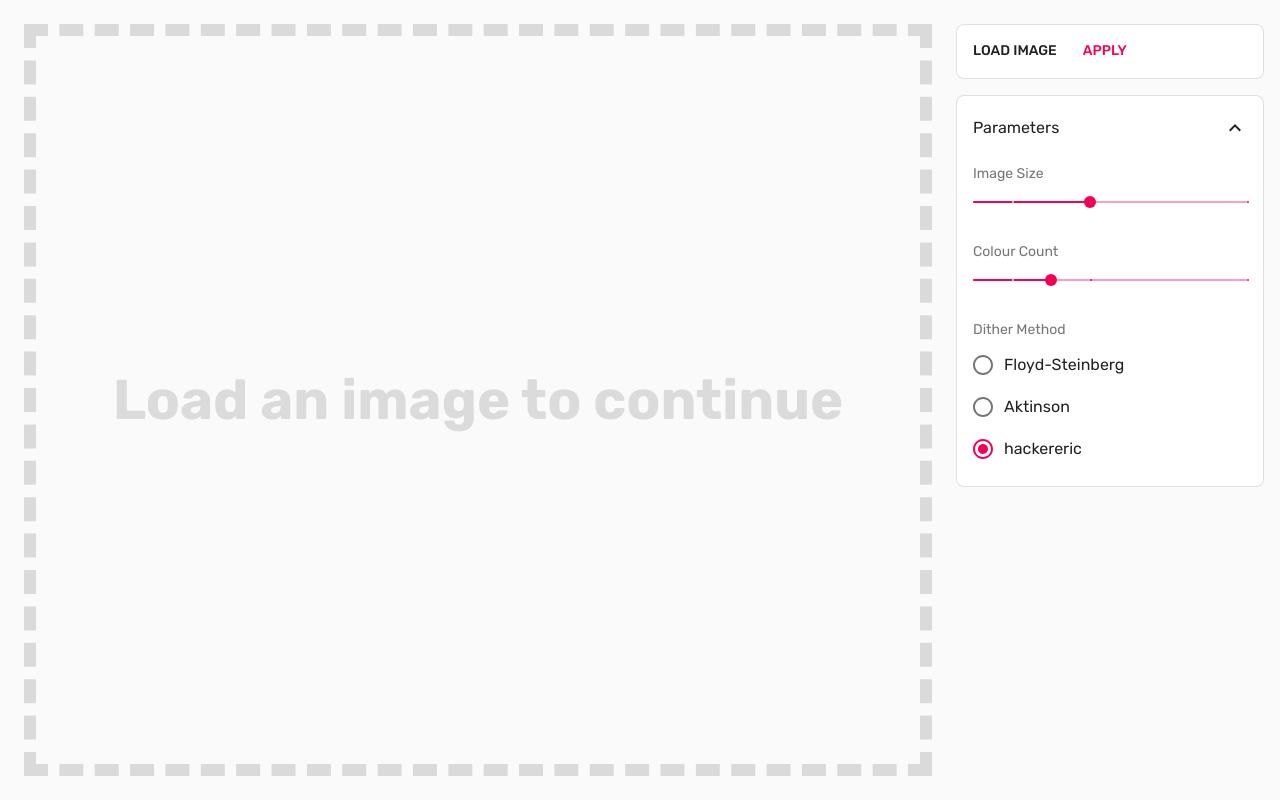
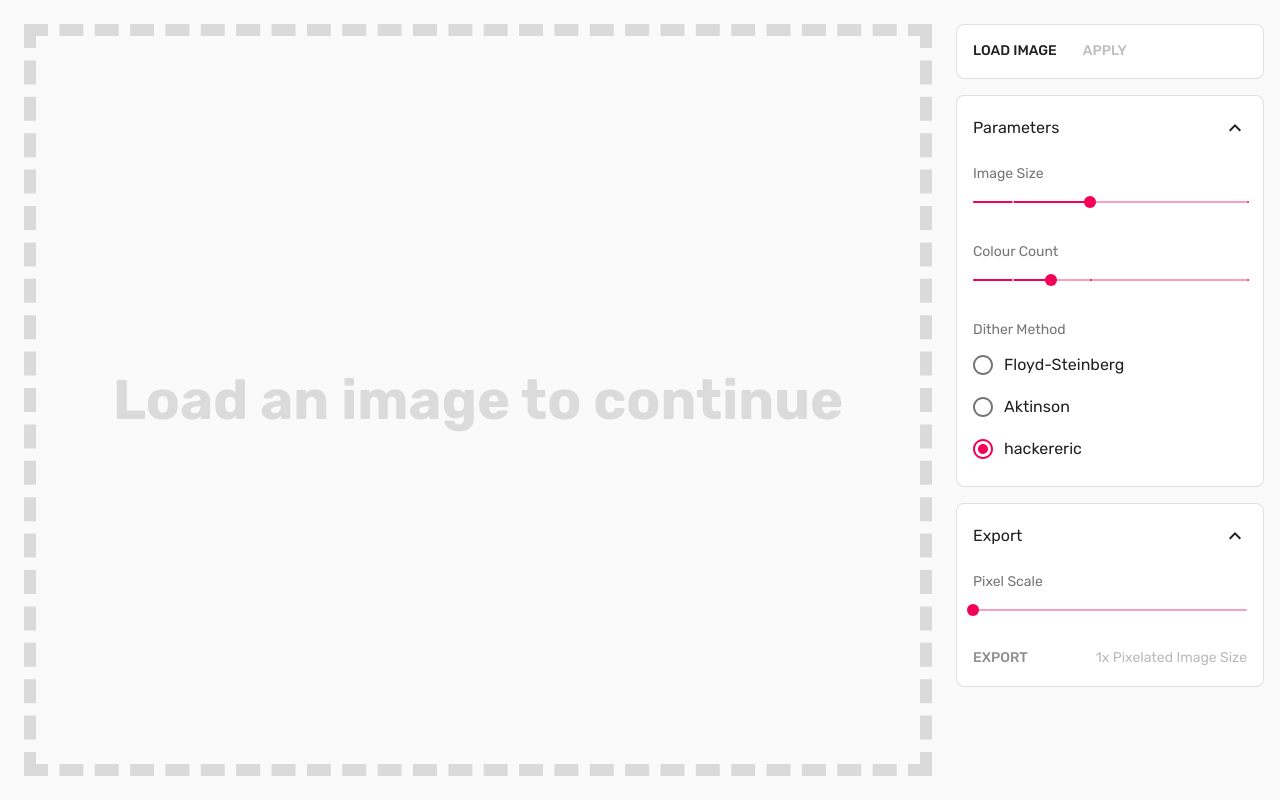
Before and after one commit to hack3ric/pixelate, a Next.js app: page / in a window 1280 px wide. Built offline with nearby package versions, Linux system fonts and the light colour scheme.

Commit message:
Arrange code; add export

```diff
--- a/src/components/App.tsx
+++ b/src/components/App.tsx
@@ -7,10 +7,11 @@ import Welcome from "./Welcome";
 import { ImageWorkerApi } from "../image/worker";
 import * as Comlink from "comlink";
 import * as DitherMethods from "../image/dither";
-import SidebarPaper from "./SidebarPaper";
+import SidebarPaper from "./sidebar/SidebarPaper";
 import Head from "next/head";
-import Parameters from "./Parameters";
+import Parameters from "./sidebar/Parameters";
 import { DitherMethodPreset } from "../image/dither";
+import Export from "./sidebar/Export";
 
 const drawerWidth = 340;
 
@@ -59,6 +60,7 @@ export default function App() {
   const [size, setSize] = useState(512);
   const [colorCount, setColorCount] = useState(24);
   const [dither, setDither] = useState<DitherMethodPreset>("Eric");
+  const [pixelScale, setPixelScale] = useState(1);
 
   useEffect(() => {
     const worker = new Worker(new URL("../image/worker.ts", import.meta.url), { type: "module" });
@@ -106,12 +108,19 @@ export default function App() {
         Load Image
         <input type="file" accept="image/*" hidden onChange={handleInputChange} />
       </Button>
-      <Button color="secondary" onClick={handleApply} disabled={generating}>Apply</Button>
+      <Button color="secondary" onClick={handleApply} disabled={generating || !inputData}>Apply</Button>
     </SidebarPaper>
     <Parameters
       size={size} onSizeChange={setSize}
       colorCount={colorCount} onColorCountChange={setColorCount}
       dither={dither} onDitherChange={setDither}
+    />
+    <Export
+      imageWorker={imageWorker}
+      filename={filename}
+      outputData={outputData}
+      pixelScale={pixelScale}
+      onPixelScaleChange={setPixelScale}
     />
   </>;
 
--- a/src/components/SidebarPaper.tsx
+++ /dev/null
@@ -1,33 +0,0 @@
-import { createStyles, makeStyles, Paper } from "@material-ui/core";
-import React from "react";
-
-const useStyles = makeStyles(theme => createStyles({
-  paper: {
-    padding: "8px 0",
-    boxShadow: "none",
-    margin: "8px 0",
-    [theme.breakpoints.down("sm")]: {
-      boxShadow: theme.shadows[3],
-      border: theme.palette.type === "light" ? "1px solid white" : undefined
-    }
-  }
-}));
-
-export interface SidebarPaperProps {
-  children?: React.ReactNode;
-  style?: React.CSSProperties;
-}
-
-export default function SidebarPaper({ children, style }: SidebarPaperProps) {
-  const styles = useStyles();
-
-  return (
-    <Paper
-      variant="outlined"
-      className={styles.paper}
-      style={style}
-    >
-      {children}
-    </Paper>
-  );
-}
--- /dev/null
+++ b/src/components/sidebar/Export.tsx
@@ -0,0 +1,77 @@
+import { Collapse, List, ListItem, ListItemText, Typography, Slider } from "@material-ui/core";
+import { ExpandLess, ExpandMore } from "@material-ui/icons";
+import React, { useState } from "react";
+import SidebarPaper from "./SidebarPaper";
+import { useSidebarStyles, ParameterText } from "./common";
+import * as Comlink from "comlink";
+import { ImageWorkerApi } from "../../image/worker";
+
+export interface ExportProps {
+  imageWorker: React.MutableRefObject<Comlink.Remote<ImageWorkerApi> | undefined>;
+  filename?: string;
+  outputData?: ImageData;
+  pixelScale: number;
+  onPixelScaleChange: (newValue: number) => void;
+}
+
+export default function Export({ imageWorker, filename, outputData, pixelScale, onPixelScaleChange }: ExportProps) {
+  const styles = useSidebarStyles();
+  const [open, setOpen] = useState(true);
+
+  async function handleExport() {
+    if (!outputData || !imageWorker.current) return;
+
+    const tw = outputData.width * pixelScale;
+    const th = outputData.height * pixelScale;
+
+    const exportData = await imageWorker.current.scale(outputData, pixelScale);
+
+    const canvas = document.createElement("canvas");
+    const context = canvas.getContext("2d");
+    if (!context) throw new Error("Canvas not ready");
+    canvas.width = tw;
+    canvas.height = th;
+    context.putImageData(exportData, 0, 0);
+
+    const exportURL = canvas.toDataURL("image/png");
+    const link = document.createElement("a");
+    link.download = `pixelated-${filename}`.replace(/\.[^/.]+$/, ".png");
+    link.href = exportURL;
+    document.body.appendChild(link);
+    link.click();
+    document.body.removeChild(link);
+  }
+
+  return (
+    <SidebarPaper>
+      <List disablePadding>
+        <ListItem button onClick={() => setOpen(!open)}>
+          <ListItemText primary="Export" />
+          {open ? <ExpandLess /> : <ExpandMore />}
+        </ListItem>
+        <Collapse in={open}>
+          <ListItem className={styles.parameter}>
+            <ParameterText>Pixel Scale</ParameterText>
+            <Slider
+              color="secondary"
+              min={1}
+              max={4}
+              step={1}
+              valueLabelDisplay="auto"
+              value={pixelScale}
+              onChange={(_e, newValue) => onPixelScaleChange(newValue as number)}
+            />
+          </ListItem>
+          <ListItem dense disabled={!outputData} button onClick={handleExport}>
+            <ListItemText primary="Export" primaryTypographyProps={{ variant: "button" }} />
+            <Typography variant="body2" color="textSecondary">
+              {outputData
+                ? `${outputData.width * pixelScale}x${outputData.height * pixelScale}`
+                : `${pixelScale}x Pixelated Image Size`}
+            </Typography>
+          </ListItem>
+        </Collapse>
+      </List>
+    </SidebarPaper>
+  );
+}
--- a/src/components/Parameters.tsx
+++ b/src/components/sidebar/Parameters.tsx
@@ -1,14 +1,9 @@
-import { Collapse, createStyles, FormControlLabel, List, ListItem, ListItemText, makeStyles, RadioGroup, Slider, Radio } from "@material-ui/core";
+import { Collapse, FormControlLabel, List, ListItem, ListItemText, RadioGroup, Slider, Radio } from "@material-ui/core";
 import { ExpandLess, ExpandMore } from "@material-ui/icons";
 import React, { useState } from "react";
-import { DitherMethodPreset } from "../image/dither";
+import { DitherMethodPreset } from "../../image/dither";
+import { useSidebarStyles, ParameterText } from "./common";
 import SidebarPaper from "./SidebarPaper";
-
-const useStyles = makeStyles(theme => createStyles({
-  parameter: {
-    display: "block"
-  }
-}));
 
 export interface ParametersProps {
   size: number;
@@ -19,17 +14,8 @@ export interface ParametersProps {
   onDitherChange: (newValue: DitherMethodPreset) => void;
 }
 
-function ParameterText(props: { children?: React.ReactNode }) {
-  return (
-    <ListItemText
-      primary={props.children}
-      primaryTypographyProps={{ variant: "body2", color: "textSecondary" }}
-    />
-  );
-}
-
 export default function Parameters(props: ParametersProps) {
-  const styles = useStyles();
+  const styles = useSidebarStyles();
   const [open, setOpen] = useState(true);
 
   return (
--- /dev/null
+++ b/src/components/sidebar/SidebarPaper.tsx
@@ -0,0 +1,21 @@
+import { createStyles, ListItemText, makeStyles, Paper } from "@material-ui/core";
+import { useSidebarStyles } from "./common";
+
+export interface SidebarPaperProps {
+  children?: React.ReactNode;
+  style?: React.CSSProperties;
+}
+
+export default function SidebarPaper({ children, style }: SidebarPaperProps) {
+  const styles = useSidebarStyles();
+
+  return (
+    <Paper
+      variant="outlined"
+      className={styles.paper}
+      style={style}
+    >
+      {children}
+    </Paper>
+  );
+}
--- /dev/null
+++ b/src/components/sidebar/common.tsx
@@ -0,0 +1,26 @@
+import { makeStyles, createStyles, ListItemText } from "@material-ui/core";
+import React from "react";
+
+export const useSidebarStyles = makeStyles(theme => createStyles({
+  paper: {
+    padding: "8px 0",
+    boxShadow: "none",
+    margin: "8px 0",
+    [theme.breakpoints.down("sm")]: {
+      boxShadow: theme.shadows[3],
+      border: theme.palette.type === "light" ? "1px solid white" : undefined
+    }
+  },
+  parameter: {
+    display: "block"
+  }
+}));
+
+export function ParameterText(props: { children?: React.ReactNode }) {
+  return (
+    <ListItemText
+      primary={props.children}
+      primaryTypographyProps={{ variant: "body2", color: "textSecondary" }}
+    />
+  );
+}
--- a/src/image/worker.ts
+++ b/src/image/worker.ts
@@ -32,12 +32,17 @@ function apply(input: ImageData, size: number, colors: number, dither: DitherMet
   return resized;
 }
 
-export interface ImageWorkerApi {
-  apply: typeof apply
+function scale(input: ImageData, scale: number): ImageData {
+  const output = new ImageData(input.width * scale, input.height * scale);
+  resize(input, output);
+  return output;
 }
 
-const api: ImageWorkerApi = {
-  apply
-};
+export interface ImageWorkerApi {
+  apply: typeof apply;
+  scale: typeof scale;
+}
+
+const api: ImageWorkerApi = { apply, scale };
 
 Comlink.expose(api);
```
